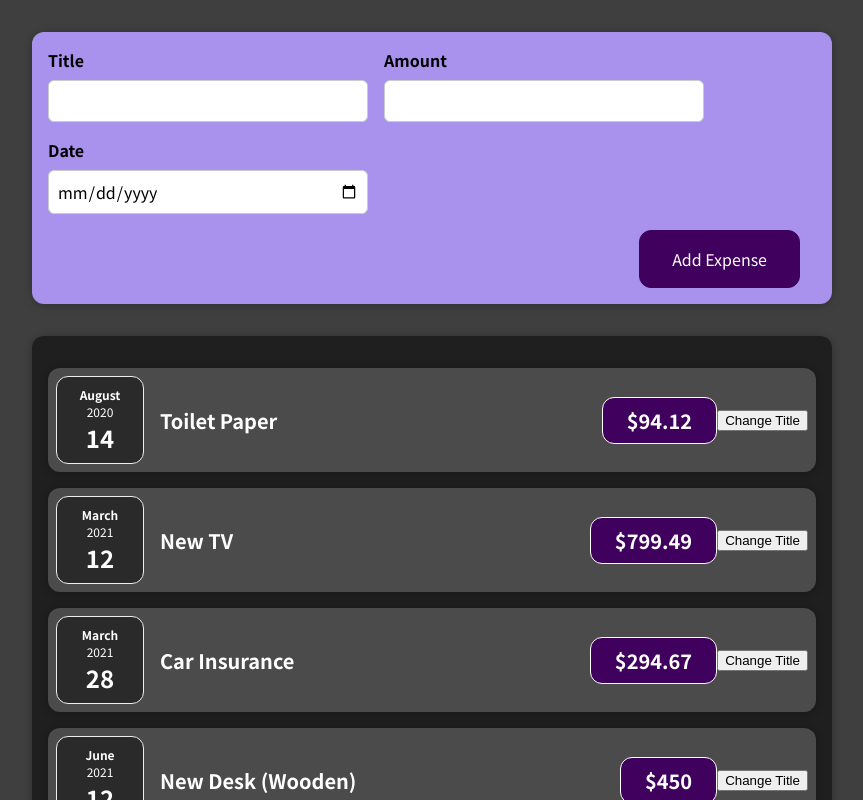
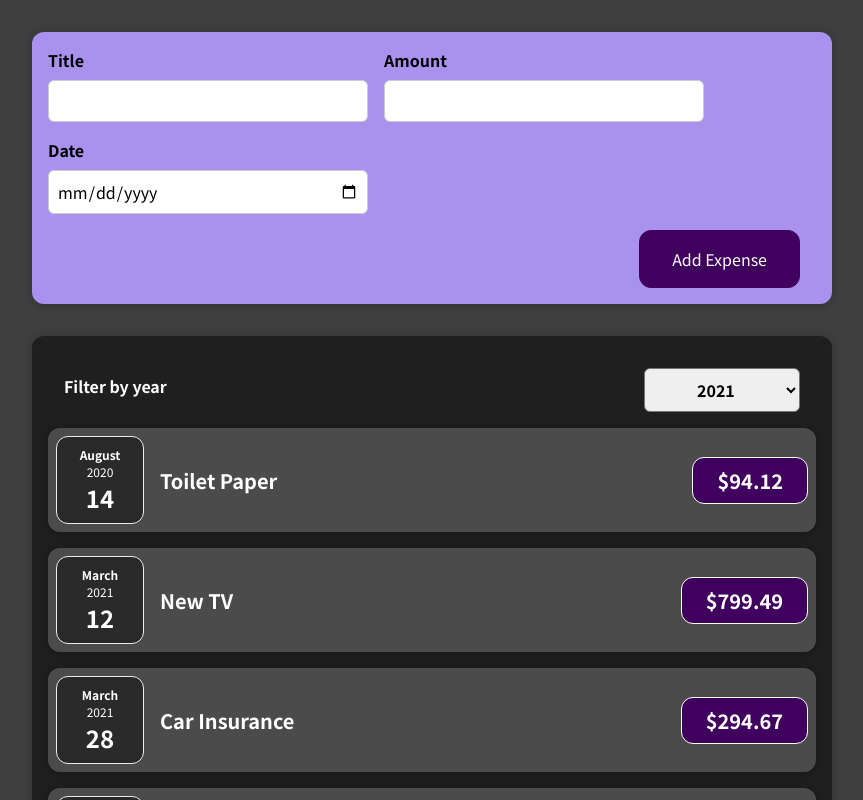
Before and after one commit to devdanielcambinda/react-complete-guide-Expenses, a React (Create React App) app: page / in a window 1280 px wide. Shown: the top 800 px of the page, without its empty margins (208-1071 px from the left). Built offline with nearby package versions, Linux system fonts and the light colour scheme.

Commit message:
Adding filter by year using 2-way binding

```diff
--- a/src/App.js
+++ b/src/App.js
@@ -1,7 +1,7 @@
 import Expenses from "./components/Expenses/Expenses";
 import NewExpense from "./components/NewExpense/NewExpense";
 
-function App() {
+function App(props) {
   const expenses = [
     {
       id: "e1",
@@ -24,9 +24,14 @@
     },
   ];
 
+  const addExpenseHandler = expense =>{
+    console.log('In App.js')
+    console.log(expense)
+  }
+
   return (
     <div>
-      <NewExpense />
+      <NewExpense onAddExpense={addExpenseHandler}/>
       <Expenses items={expenses}/>
     </div>
   );
--- a/src/components/Expenses/ExpenseItem.js
+++ b/src/components/Expenses/ExpenseItem.js
@@ -1,25 +1,16 @@
-import { useState } from "react";
-
 import ExpenseDate from "./ExpenseDate";
 import Card from "../UI/Card";
 import "./ExpenseItem.css";
 
 const ExpenseItem = (props) => {
-  const [title,setTitle] = useState(props.title);
-
-  const clickHandler = () => {
-    setTitle('updated')
-    console.log(title)
-  };
 
   return (
     <Card className="expense-item">
       <ExpenseDate date={props.date} />
       <div className="expense-item__description">
-        <h2>{title}</h2>
+        <h2>{props.title}</h2>
         <div className="expense-item__price">${props.amount}</div>
       </div>
-      <button onClick={clickHandler}>Change Title</button>
     </Card>
   );
 };
--- a/src/components/Expenses/Expenses.js
+++ b/src/components/Expenses/Expenses.js
@@ -1,13 +1,26 @@
-import ExpenseItem from "./ExpenseItem"
-import Card from "../UI/Card"
-import './Expenses.css'
+import { React, useState } from "react";
+import ExpenseItem from "./ExpenseItem";
+import Card from "../UI/Card";
+import "./Expenses.css";
+import ExpensesFilter from "./ExpensesFilter";
 
 const Expenses = (props) => {
+  const expenses = props.items;
 
-    const expenses = props.items
+  const [filterYear, setFilterYear] = useState("2021");
 
-    return (
+  const filterYearHandler = (year) => {
+    setFilterYear(year);
+        console.log(year);
+  };
+
+  return (
+    <div>
       <Card className="expenses">
+        <ExpensesFilter
+          selected={filterYear}
+          onFilterYear={filterYearHandler}
+        />
         <ExpenseItem
           title={expenses[0].title}
           amount={expenses[0].amount}
@@ -29,7 +42,7 @@
           date={expenses[3].date}
         />
       </Card>
-    );
-
-}
-export default Expenses
+    </div>
+  );
+};
+export default Expenses;
--- /dev/null
+++ b/src/components/Expenses/ExpensesFilter.css
@@ -0,0 +1,24 @@
+.expenses-filter {
+  color: white;
+  padding: 0 1rem;
+}
+
+.expenses-filter__control {
+  display: flex;
+  width: 100%;
+  align-items: center;
+  justify-content: space-between;
+  margin: 1rem 0;
+}
+
+.expenses-filter label {
+  font-weight: bold;
+  margin-bottom: 0.5rem;
+}
+
+.expenses-filter select {
+  font: inherit;
+  padding: 0.5rem 3rem;
+  font-weight: bold;
+  border-radius: 6px;
+}
--- /dev/null
+++ b/src/components/Expenses/ExpensesFilter.js
@@ -0,0 +1,28 @@
+
+
+import "./ExpensesFilter.css";
+
+const ExpensesFilter = (props) => {
+
+  const yearChangeHandler = (event) =>{
+
+    props.onFilterYear(event.target.value);
+
+  }
+
+  return (
+    <div className="expenses-filter">
+      <div className="expenses-filter__control">
+        <label>Filter by year</label>
+        <select value={props.selected} onChange={yearChangeHandler}>
+          <option value="2022">2022</option>
+          <option value="2021">2021</option>
+          <option value="2020">2020</option>
+          <option value="2019">2019</option>
+        </select>
+      </div>
+    </div>
+  );
+};
+
+export default ExpensesFilter;
--- a/src/components/NewExpense/ExpenseForm.js
+++ b/src/components/NewExpense/ExpenseForm.js
@@ -1,7 +1,7 @@
 import { React, useState } from "react";
 import "./ExpenseForm.css";
 
-const ExpenseForm = () => {
+const ExpenseForm = (props) => {
   const [enteredTitle, setEnteredTitle] = useState("");
   const [enteredAmount, setEnteredAmount] = useState("");
   const [enteredDate, setEnteredDate] = useState("");
@@ -52,10 +52,10 @@
       amount: enteredAmount,
       date: new Date(enteredDate),
     };
-    console.log(expenseData);
-    setEnteredTitle('')
-    setEnteredAmount('')
-    setEnteredDate('')
+    props.onSaveExpenseData(expenseData)
+    setEnteredTitle("");
+    setEnteredAmount("");
+    setEnteredDate("");
   };
 
   return (
@@ -63,7 +63,11 @@
       <div className="new-expense__controls">
         <div className="new-expense__control">
           <label>Title</label>
-          <input type="text" value={enteredTitle} onChange={titleChangeHandler} />
+          <input
+            type="text"
+            value={enteredTitle}
+            onChange={titleChangeHandler}
+          />
         </div>
         <div className="new-expense__control">
           <label>Amount</label>
--- a/src/components/NewExpense/NewExpense.js
+++ b/src/components/NewExpense/NewExpense.js
@@ -2,10 +2,21 @@
 import "./NewExpense.css";
 import ExpenseForm from "./ExpenseForm";
 
-const NewExpense = () => {
+const NewExpense = (props) => {
+
+  const saveExpenseDataHandler = (enteredExpenseData) =>{
+
+    const expenseData = {
+        ...enteredExpenseData,
+        id:Math.random().toString()
+    }
+    console.log(expenseData)
+    props.onAddExpense(expenseData)
+  }
+
   return (
     <div className="new-expense">
-      <ExpenseForm />
+      <ExpenseForm onSaveExpenseData={saveExpenseDataHandler} />
     </div>
   );
 };
```
Also changed, not shown: 1 other file (tests, documents, lock files or other folders).
